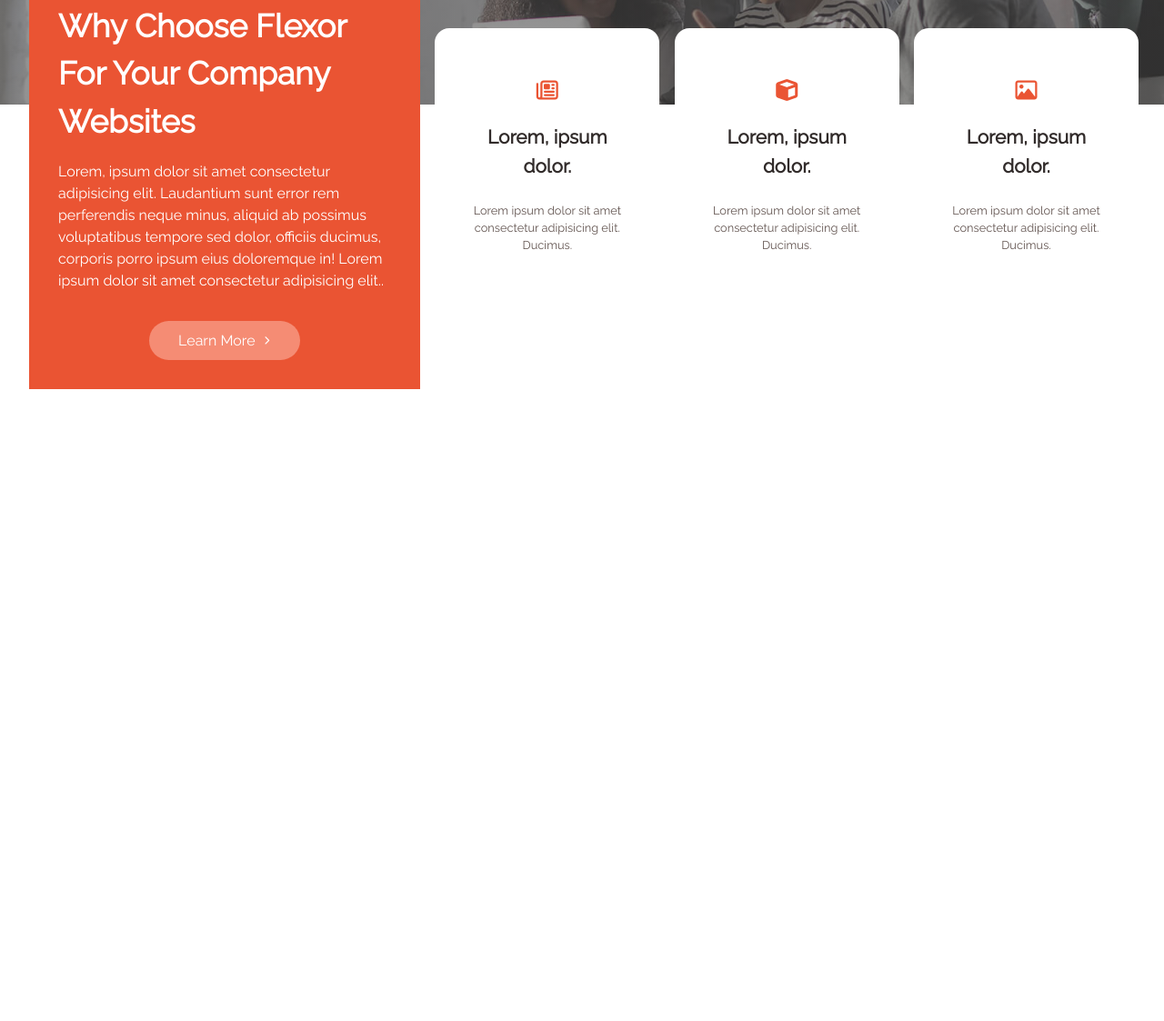
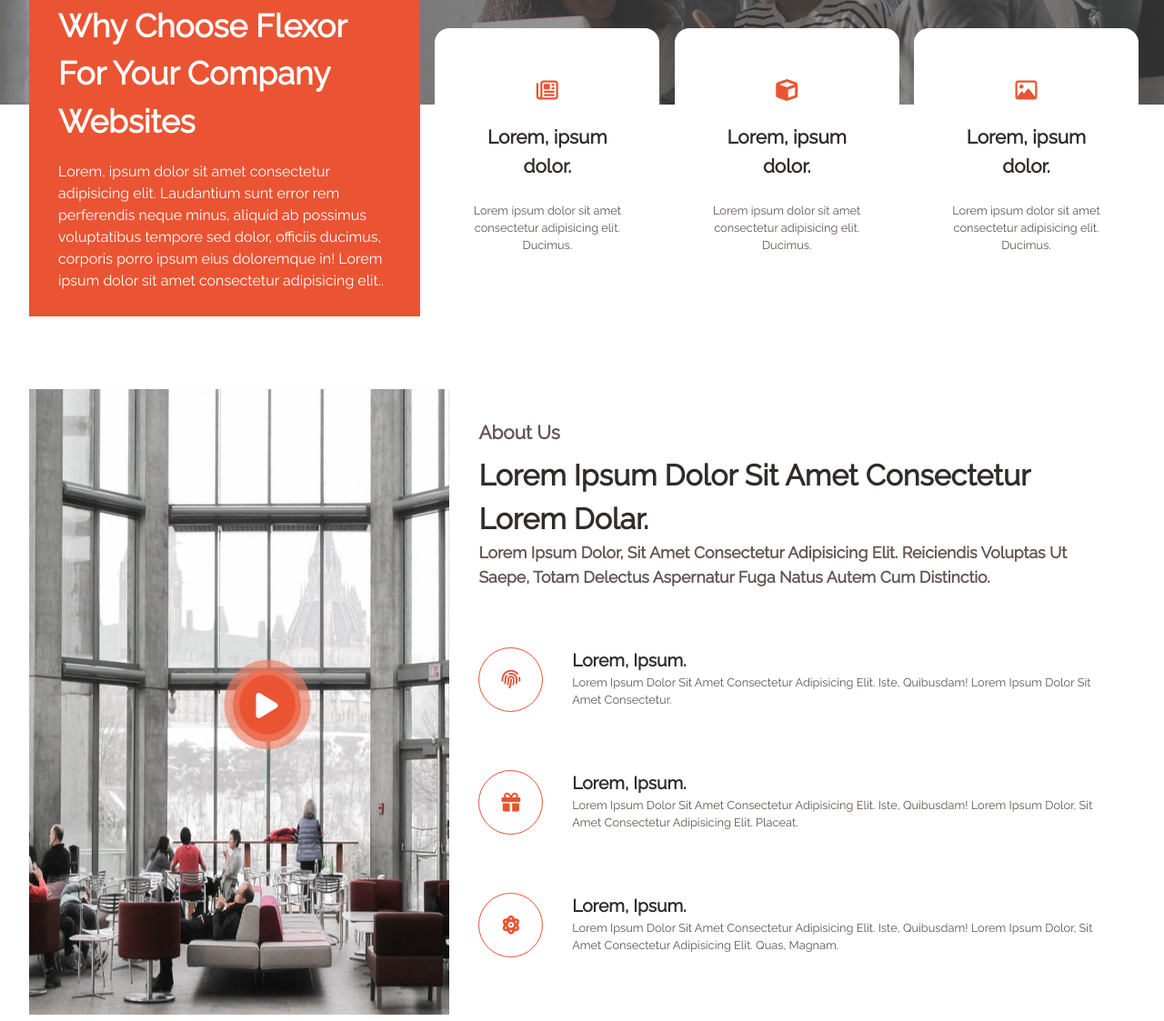
Before and after one commit to Ansh-sachan/checkpoint-4, a plain HTML site: page index.html in a window 1280 px wide. Shown: the part 451-1574 px from the top of the page at 91% size. Before the commit the page ends 1023 px from the top, so only its background shows below. Drawn offline with Linux system fonts and the light colour scheme.

Commit message:
about-section completed

```diff
--- a/assets/stylesheet/style.css
+++ b/assets/stylesheet/style.css
@@ -109,6 +109,9 @@ a{
 }
 .flex-30{
 	flex: 0 1 30%;
+}
+.flex-40{
+	flex: 0 1 40%;
 }
 .flex-48{
 	flex: 0 1 48%;
@@ -323,3 +326,99 @@ a{
 	color: var(--text-light);
 	font-size: 0.8rem;
 }
+/* about section  */
+.about-section{
+	background-color: white;
+	position: relative;
+	padding-top: 5rem;
+}
+.width-full{
+	width: 100%;
+}
+.video img{
+	height: 43rem;
+}
+.play-btn{
+	color: white;
+	background-color: var(--primary);
+	padding: 1.5rem 1.6rem;
+	border-radius: 50%;
+	position: absolute;
+	top: 50%;
+	left: 20%;
+	z-index: 2;
+	font-size: 2rem;
+}
+.play-btn:after{
+	content:"  ";
+	z-index: 1;
+	border: 20px solid #ec7e65;
+	border-radius: 50%;
+	position: absolute;
+	top: -1.2rem;
+	bottom: -1.2rem;
+	left: -1.2rem;
+	right: -1.2rem;
+	opacity: 0;
+	animation: bloom 1.5s linear infinite;
+}
+
+@keyframes bloom
+{
+	0%{
+		transform: scale(.5);
+	}
+	50%{
+		opacity: 1;
+	}
+	100%{
+		transform: scale(1.5);
+	}
+}
+
+.col{
+	padding: 2rem;
+	text-transform: capitalize;
+}
+.about-head5{
+	color: var(--text-light);
+	font-size: 1.3rem;
+	font-weight:600;
+}
+.about-head2{
+	color: var(--text-dark);
+	font-size: 2rem;
+	margin-top: 0.5rem;
+	font-weight: 900;
+}
+.about-para{
+	color: var(--text-light);
+	font-size: 1.1rem;
+	font-weight:600;
+	/* margin-top: 0.8rem; */
+}
+.about-icon{
+	padding: 1.5rem;
+	font-size: 1.3rem;
+	color: var(--primary);
+	border: 0.1rem solid var(--primary);
+	border-radius: 100%;
+	margin-right: 2rem;
+}
+.about-icon:hover{
+	color: white;
+	background-color: var(--primary);
+	transition:.5s;
+}
+.content{
+	margin-top: 4rem;
+}
+.about-head3{
+	color: var(--text-dark);
+	font-size: 1.2rem;
+	font-weight: 700;
+}
+.about-para2{
+	color: var(--text-light);
+	font-size: 0.8rem;
+}
--- a/index.html
+++ b/index.html
@@ -98,6 +98,44 @@
                 </div>
             </div>
         </section>
+        <section class="about-section">
+            <div class="container flex">
+                <div class="flex-40 video">
+                    <img src="assets/media/about-img.jpg" alt="error to laod" class="width-full">
+                    <div>
+                        <i class="fa-sharp fa-solid fa-play play-btn"></i>
+                    </div>
+                </div>
+                <div class="col flex-60">
+                    <h5 class="about-head5">about us</h5>
+                    <h2 class="about-head2">Lorem ipsum dolor sit amet consectetur lorem dolar.</h2>
+                    <p class="about-para">
+                        Lorem ipsum dolor, sit amet consectetur adipisicing elit. Reiciendis voluptas ut saepe, totam delectus aspernatur fuga natus autem cum distinctio.
+                    </p>
+                        <div class="content flex">
+                            <i class="fa-solid fa-fingerprint about-icon"></i>
+                            <div>
+                                <h3 class="about-head3">Lorem, ipsum.</h3>
+                                <p class="about-para2">Lorem ipsum dolor sit amet consectetur adipisicing elit. Iste, quibusdam! Lorem ipsum dolor sit amet consectetur.</p>
+                            </div>
+                        </div>
+                        <div class="content flex">
+                            <i class="fa-solid fa-gift about-icon"></i>
+                            <div>
+                                <h3 class="about-head3">Lorem, ipsum.</h3>
+                                <p class="about-para2">Lorem ipsum dolor sit amet consectetur adipisicing elit. Iste, quibusdam! Lorem ipsum dolor, sit amet consectetur adipisicing elit. Placeat.</p>
+                            </div>
+                        </div>
+                        <div class="content flex">
+                            <i class="fa-solid fa-atom about-icon"></i>
+                            <div>
+                                <h3 class="about-head3">Lorem, ipsum.</h3>
+                                <p class="about-para2">Lorem ipsum dolor sit amet consectetur adipisicing elit. Iste, quibusdam! Lorem ipsum dolor, sit amet consectetur adipisicing elit. Quas, magnam.</p>
+                            </div>
+                        </div>
+                </div>
+            </div>
+        </section>
     </main>
 </body>
 
```
